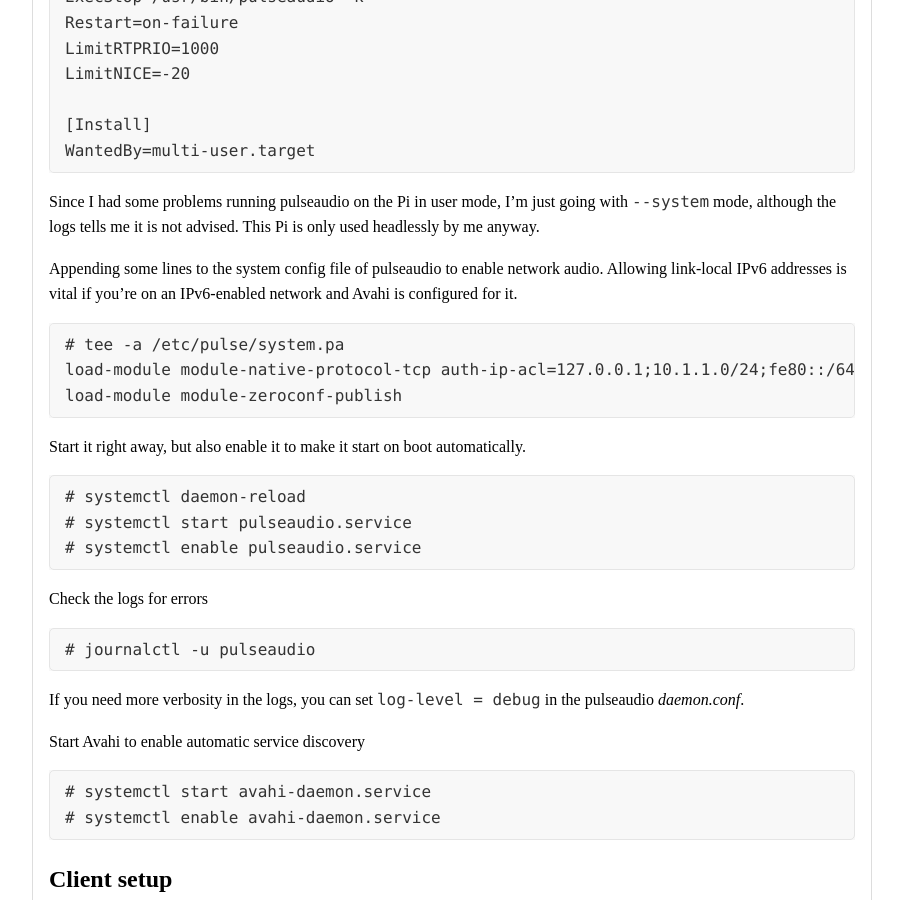
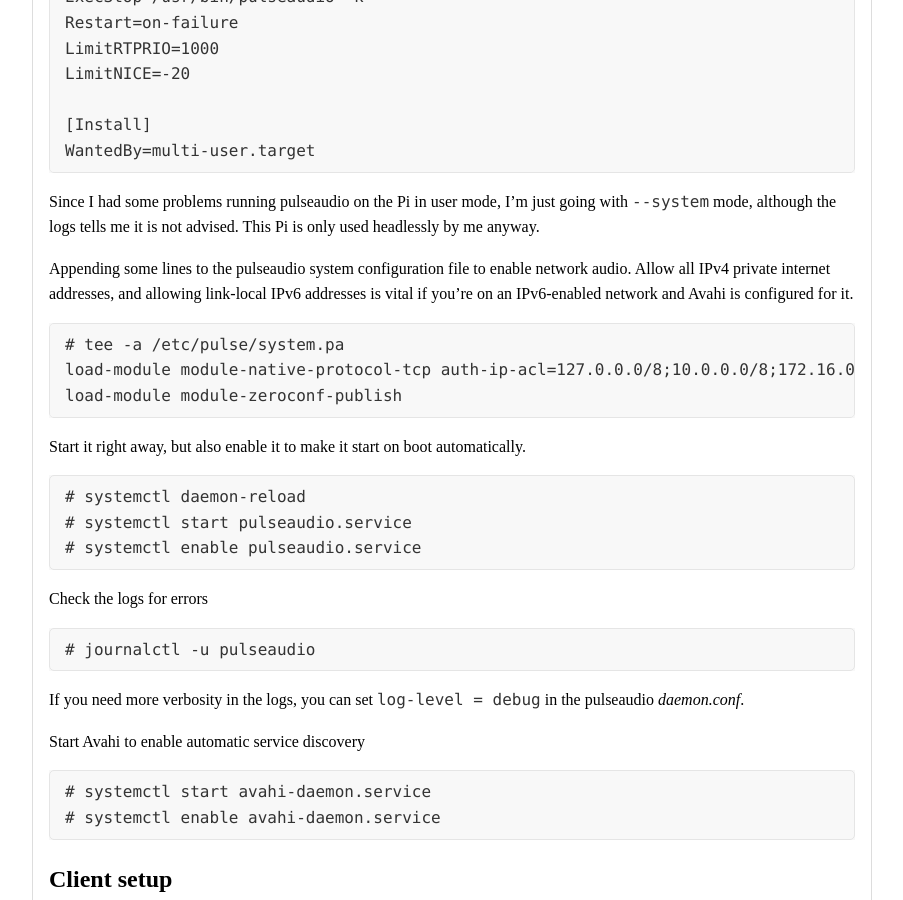
Before and after one commit to stigok/blog.stigok.com, a Jekyll site: the page built from collections/_posts/2018-09-17-pi-pulseaudio-network-stream-audio-linux.md, in a window 1280 px wide and 900 px high, scrolled down 807 px. Shown: the whole window, without its empty margins (188-1091 px from the left). Built offline with Jekyll 4.4.1, drawn with Linux system fonts in a browser that asks for light colours.

Commit message:
Whitelist all private network addresses

````diff
--- a/collections/_posts/2018-09-17-pi-pulseaudio-network-stream-audio-linux.md
+++ b/collections/_posts/2018-09-17-pi-pulseaudio-network-stream-audio-linux.md
@@ -48,13 +48,13 @@
 going with `--system` mode, although the logs tells me it is not advised.
 This Pi is only used headlessly by me anyway.
 
-Appending some lines to the system config file of pulseaudio to enable network
-audio. Allowing link-local IPv6 addresses is vital if you're on an IPv6-enabled
-network and Avahi is configured for it.
+Appending some lines to the pulseaudio system configuration file to enable network
+audio. Allow all IPv4 private internet addresses, and allowing link-local IPv6 addresses
+is vital if you're on an IPv6-enabled network and Avahi is configured for it.
 
 ```
 # tee -a /etc/pulse/system.pa
-load-module module-native-protocol-tcp auth-ip-acl=127.0.0.1;10.1.1.0/24;fe80::/64
+load-module module-native-protocol-tcp auth-ip-acl=127.0.0.0/8;10.0.0.0/8;172.16.0.0/12;192.168.0.0/16;fe80::/10
 load-module module-zeroconf-publish
 ```
 
````
